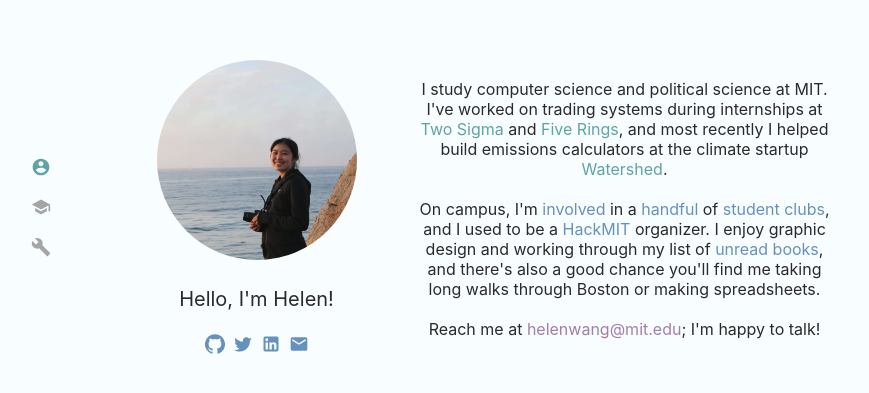
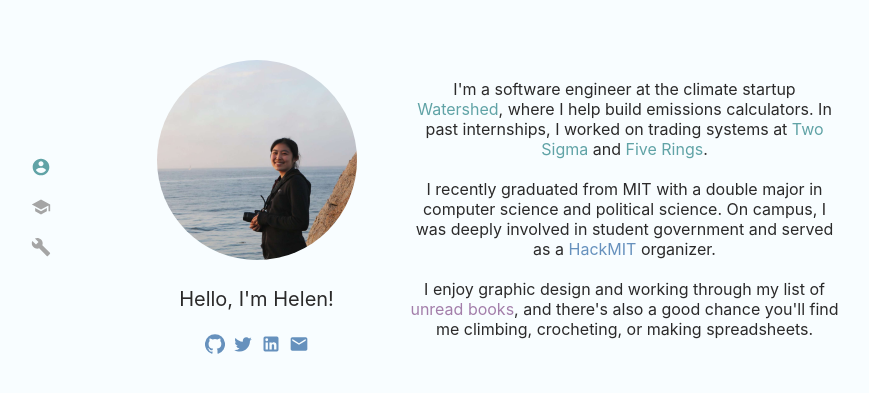
Before and after one commit to helenkw/site, a React (Create React App) app: page / in a window 1280 px wide. Shown: the part 191-584 px from the top of the page, without its empty margins (228-1097 px from the left). Built offline with nearby package versions, Linux system fonts and the light colour scheme.

Commit message:
grad update

```diff
--- a/src/about/About.js
+++ b/src/about/About.js
@@ -28,12 +28,16 @@ const About = () => (
         href="https://www.linkedin.com/in/helenkwang/"
         icon={LinkedInIcon}
       />
-      <AboutIcon href="mailto:helenwang@mit.edu" icon={EmailIcon} />
+      <AboutIcon href="mailto:helenkw@alum.mit.edu" icon={EmailIcon} />
     </Grid>
     <Grid item xs={12} md={7} className="bio">
       <p>
-        I study computer science and political science at MIT. I've worked on trading
-        systems during internships at{" "}
+        I'm a software engineer at the climate startup{" "}
+        <Link href="https://watershed.com/" className="c1">
+          Watershed
+        </Link>
+        , where I help build emissions calculators.
+        In past internships, I worked on trading systems at{" "}
         <Link href="https://www.twosigma.com/" className="c1">
           Two Sigma
         </Link>{" "}
@@ -41,44 +45,26 @@ const About = () => (
         <Link href="https://fiverings.com/" className="c1">
           Five Rings
         </Link>
-        , and most recently I helped build emissions calculators at the climate
-        startup{" "}
-        <Link href="https://watershed.com/" className="c1">
-          Watershed
-        </Link>
         .
         <br /> <br />
-        On campus, I'm{" "}
-        <Link href="https://bc.mit.edu/" className="c2">
-          involved
-        </Link>{" "}
-        in a{" "}
-        <Link href="http://ua.mit.edu/" className="c2">
-          handful
-        </Link>{" "}
-        of{" "}
-        <Link href="https://dancetroupe.mit.edu/" className="c2">
-          student
-        </Link>{" "}
-        <Link href="https://www.instagram.com/mitclassof2024/" className="c2">
-          clubs
-        </Link>
-        , and I used to be a{" "}
+
+        I recently graduated from MIT with a double major in
+        computer science and political science.
+
+        On campus, I was deeply involved in student government
+        and served as a{" "}
         <Link href="https://hackmit.org" className="c2">
           HackMIT
         </Link>{" "}
-        organizer. I enjoy graphic design and working through my list of{" "}
-        <Link href="https://www.goodreads.com/helenkw" className="c2">
+        organizer.
+        <br /> <br />
+
+        I enjoy graphic design and working through my list of{" "}
+        <Link href="https://www.goodreads.com/helenkw" className="c3">
           unread books
         </Link>
-        , and there's also a good chance you'll find me taking long walks through
-        Boston or making spreadsheets.
-        <br /> <br />
-        Reach me at{" "}
-        <a href="mailto:helenwang@mit.edu" className="c3">
-          helenwang@mit.edu
-        </a>
-        ; I'm happy to talk!
+        , and there's also a good chance you'll find me climbing, crocheting,
+        or making spreadsheets.
       </p>
     </Grid>
   </Grid>
--- a/src/classes/Classes.js
+++ b/src/classes/Classes.js
@@ -21,6 +21,7 @@ const Classes = () => (
         <Stack direction="column" className="classNumbers c2">
           6.08 <br />
           6.039 <br />
+          6.S079 <br />
           6.172 <br />
           6.865 <br />
           6.824 <br />
@@ -28,6 +29,7 @@ const Classes = () => (
         <Stack direction="column" className="classNames">
           Embedded Systems <br />
           Operating Systems <br />
+          Software Systems for Data Science <br />
           Software Performance Engineering <br />
           Computational Photography (G) <br />
           Distributed Systems (G) <br />
@@ -45,6 +47,7 @@ const Classes = () => (
           17.449 <br />
           17.483 <br />
           17.561 <br />
+          17.251 <br />
           GOV 1510 <br />
         </Stack>
         <Stack direction="column" className="classNames">
@@ -52,6 +55,7 @@ const Classes = () => (
           Emerging Tech & Intl. Security <br />
           US Military Power <br />
           European Politics <br />
+          Congress & American Political System <br />
           American Constitutional Law (Harvard) <br />
         </Stack>
       </Stack>
```
